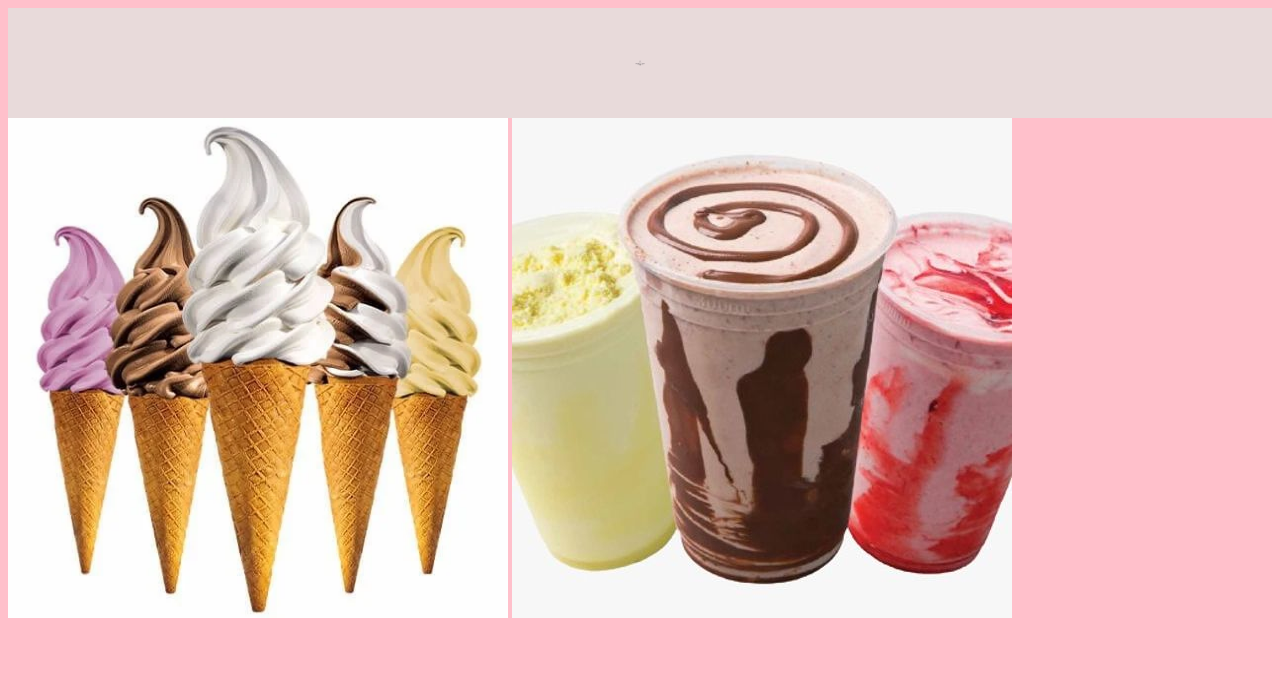
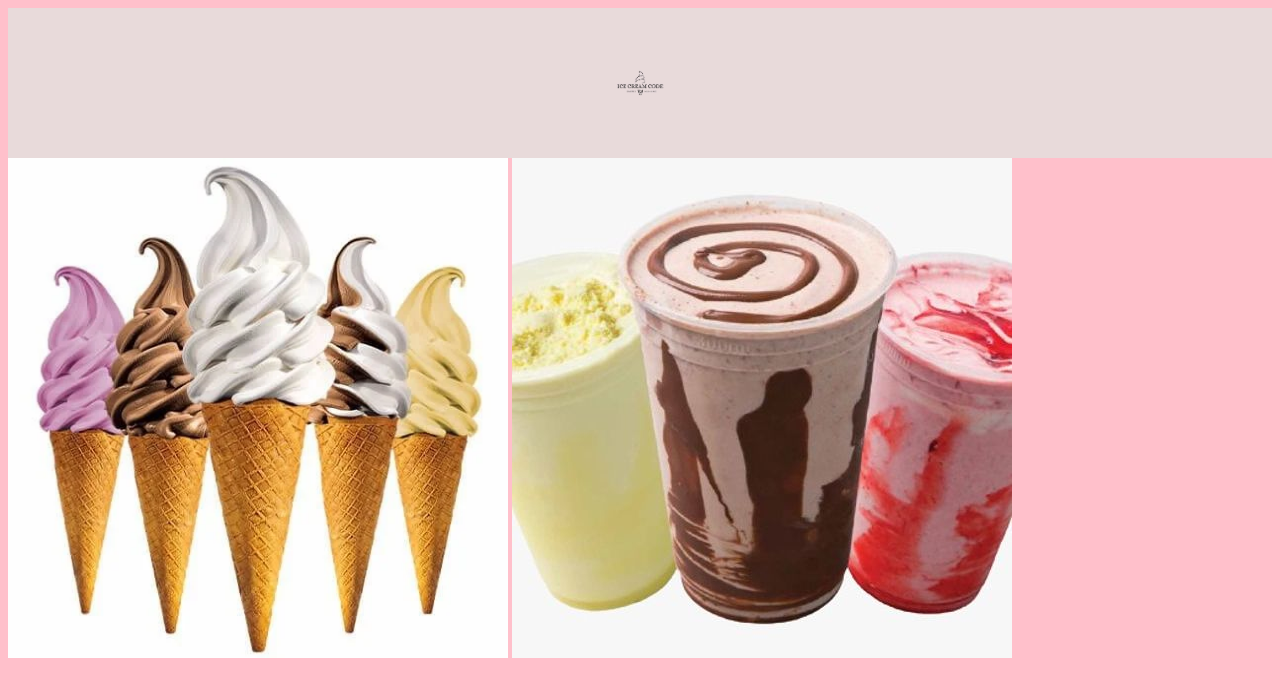
Before and after one commit to GabrielSilva668/ICECREAMCODE, a plain HTML site: page index.html in a window 1280 px wide. Drawn offline with Linux system fonts and the light colour scheme.

Commit message:
Atualizar o index.html

```diff
--- a/index.html
+++ b/index.html
@@ -6,7 +6,7 @@
   <body>
     <header>
       <div class="faixa-header">
-        <img src="44da9140-3768-4a1c-baa6-94a8877215e6.jpg" alt="icone" width="10" height="10"></img>
+        <img src="44da9140-3768-4a1c-baa6-94a8877215e6.jpg" alt="icone" width="50" height="50"></img>
       </div>
     </header>
     <img src="casquinha-de-sorvete-biscoito-doce-conny-d56edf5d.jpg" width="500" height="500"></img>
```
